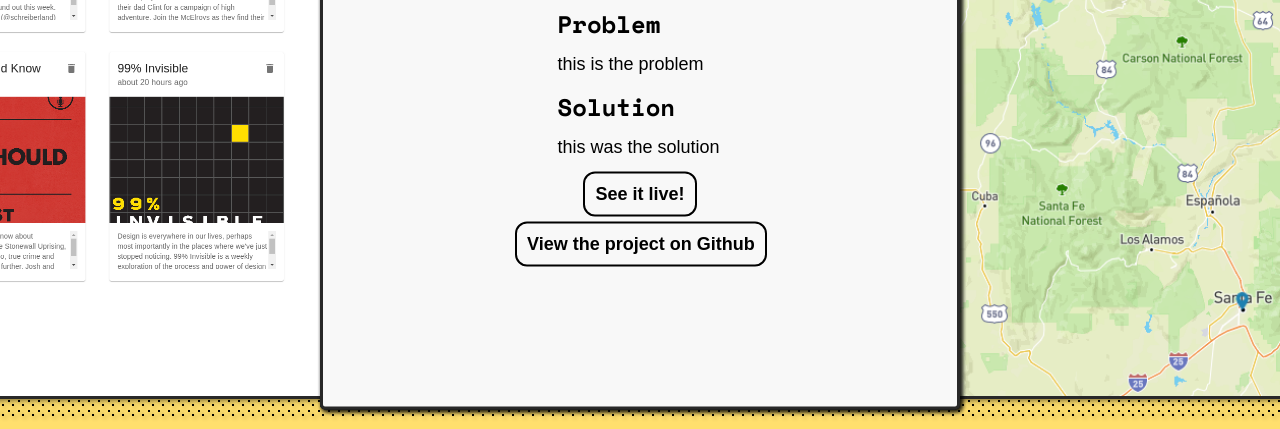
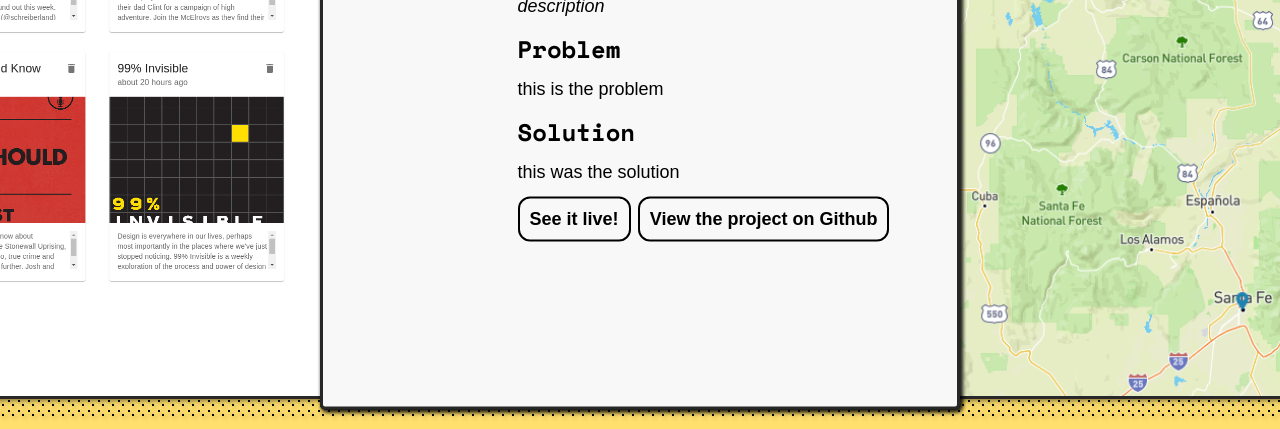
Before and after one commit to jjrobledo/personal-portfolio, a website built with Parcel: page index.html in a window 1280 px wide. Shown: the part 566-995 px from the top of the page. Built offline with nearby package versions, Linux system fonts and the light colour scheme.

Commit message:
updated modal styles

```diff
--- a/src/css/styles.css
+++ b/src/css/styles.css
@@ -323,7 +323,7 @@ figure img {
   font-style: italic;
 }
 
-.link-div {
+.link-section {
   display: flex;
   flex-direction: row;
   gap: 0.8rem;
```
